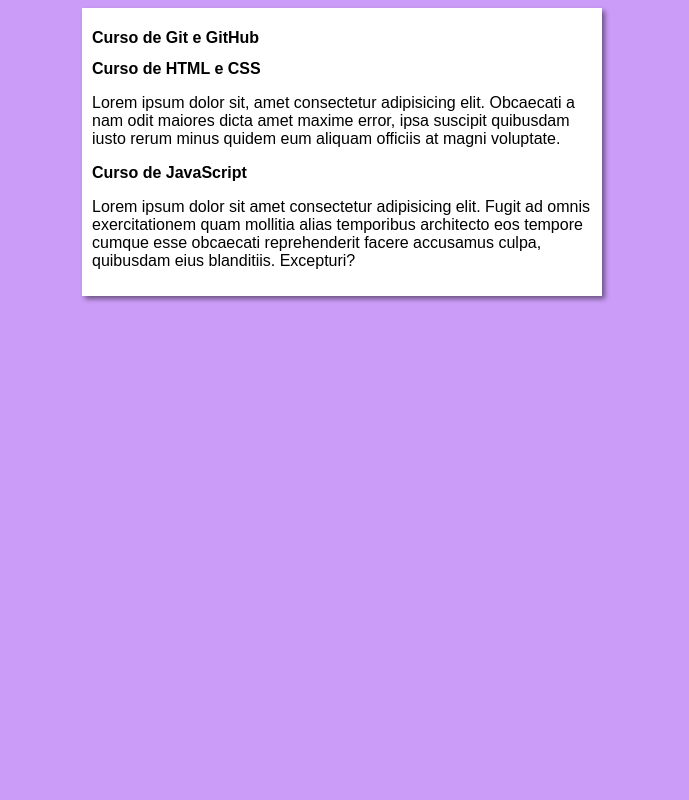
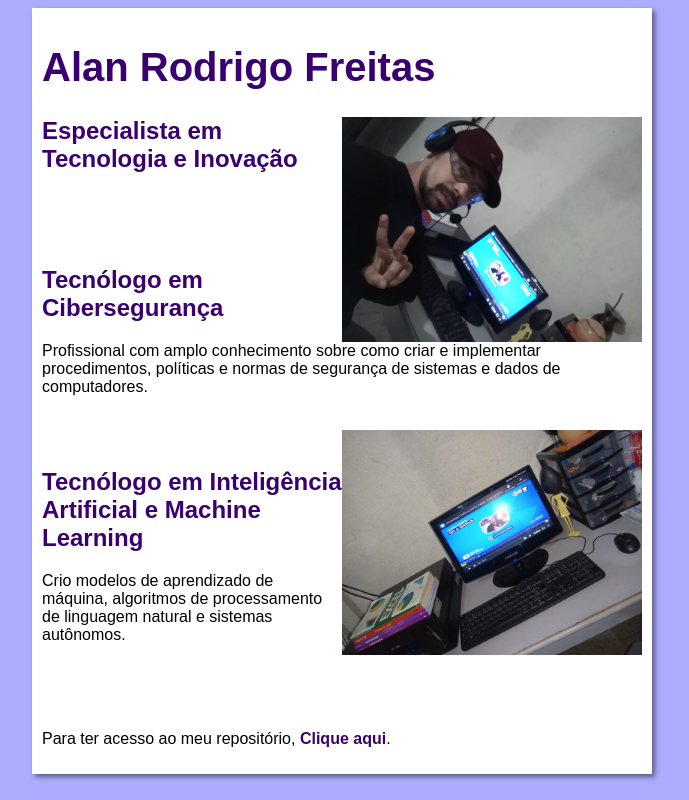
Before and after one commit to alanrodrigofreitas/projeto-website, a plain HTML site: page index.html in a window 1280 px wide. Shown: the whole page, without its empty margins (298-987 px from the left). Drawn offline with Linux system fonts and the light colour scheme.

Commit message:
Update 24-07-24

```diff
--- a/index.html
+++ b/index.html
@@ -3,21 +3,33 @@
 <head>
     <meta charset="UTF-8">
     <meta name="viewport" content="width=device-width, initial-scale=1.0">
-    <title>Curso em Vídeo</title>
+    <title>Alan Freitas | @alanrodrigofreitas</title>
     <link rel="stylesheet" href="style.css">
 </head>
 <body>
     <main>
         <header>
-            <h1>Curso de Git e GitHub</h1>
+            <h1>Alan Rodrigo Freitas</h1>
+            <img class="img-header" src="img-header.jpeg" alt="ARFrei47">
+            <h2>Especialista em Tecnologia e Inovação</h2>
+            <br>
+            <br>
+            <br>
         </header>
         <article>
-            <h2>Curso de HTML e CSS</h2>
-            <p>Lorem ipsum dolor sit, amet consectetur adipisicing elit. Obcaecati a nam odit maiores dicta amet maxime error, ipsa suscipit quibusdam iusto rerum minus quidem eum aliquam officiis at magni voluptate.</p>
+            <h2>Tecnólogo em Cibersegurança</h2>
+            <p>Profissional com amplo conhecimento sobre como criar e implementar procedimentos, políticas e normas de segurança de sistemas e dados de computadores.</p>
         </article>
+        <br>
+        <img class="img-main" src="img-main.jpeg" alt="ENIGMA">
+        <br>
         <article>
-            <h2>Curso de JavaScript</h2>
-            <p>Lorem ipsum dolor sit amet consectetur adipisicing elit. Fugit ad omnis exercitationem quam mollitia alias temporibus architecto eos tempore cumque esse obcaecati reprehenderit facere accusamus culpa, quibusdam eius blanditiis. Excepturi?</p>
+            <h2>Tecnólogo em Inteligência Artificial e Machine Learning</h2>
+            <p>Crio modelos de aprendizado de máquina, algoritmos de processamento de linguagem natural e sistemas autônomos.</p>
+            <br>
+            <br>
+            <br>
+            <p>Para ter acesso ao meu repositório, <a href="https://www.github.com/alanrodrigofreitas" target="_blank">Clique aqui</a>.</p>
         </article>
     </main>
 </body>
--- a/style.css
+++ b/style.css
@@ -4,13 +4,44 @@
 }
 
 body{
-    background-color: rgb(204, 157, 248);
+    background-color: #acacff;
 }
 
 main{
     background-color: white;
-    width: 500px;
+    width: 600px;
     margin: auto;
     padding: 10px;
     box-shadow: 3px 3px 5px rgba(0, 0, 0, 0.473);
 }
+
+h1{
+    font-size: 2.5rem;
+    color: rgb(58, 0, 112);
+}
+
+h2{
+    font-size: 1.5rem;
+    color: rgb(58, 0, 112);
+}
+
+.img-header{
+    width: 300px;
+    float: right;
+}
+
+.img-main{
+    width: 300px;
+    float: right;
+}
+
+a{
+    text-decoration: none;
+    font-weight: bold;
+    color: rgb(58, 0, 112);
+}
+
+a:hover{
+    text-decoration: underline;
+    color: rgb(26, 26, 255);
+}
```
Also changed, not shown: img-header.jpeg (added), img-main.jpeg (added).
